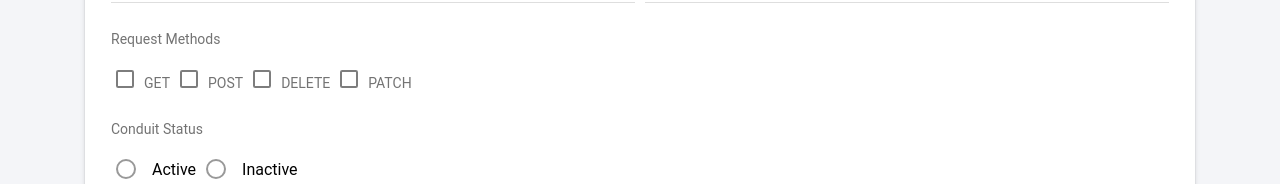
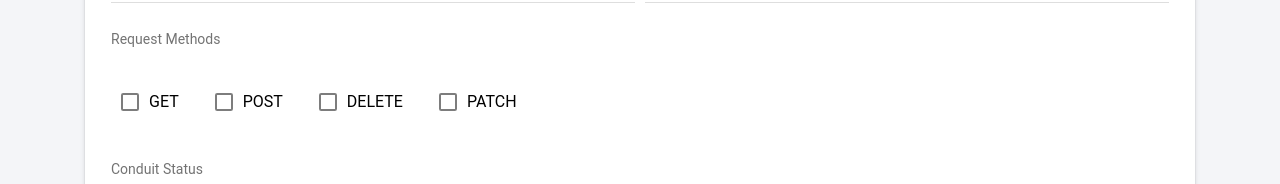
Before and after one commit to million-views/praas, a React (Create React App) app in the folder praas-app-ionic/: page /conduit/create in a window 1280 px wide. Shown: the part 327-511 px from the top of the page. Built offline with nearby package versions, Linux system fonts and the light colour scheme; no server answers; sample sign-in values are in the browser's storage.

Commit message:
Fixing alignment of request methods

```diff
--- a/praas-app-ionic/src/components/Form/Checkbox/index.tsx
+++ b/praas-app-ionic/src/components/Form/Checkbox/index.tsx
@@ -1,5 +1,5 @@
 import React from 'react';
-import { IonCheckbox, IonLabel } from '@ionic/react';
+import { IonCheckbox, IonLabel, IonItem, IonCol, IonRow } from '@ionic/react';
 import { Controller, useFormContext } from 'react-hook-form';
 
 type CheckboxProps = {
@@ -27,7 +27,8 @@ export const CheckBox = ({
   onChange,
 }: CheckboxProps) => {
   return (
-    <>
+    <IonCol sizeXs="6" sizeMd="auto">
+      <IonItem className="ion-no-padding ion-item--no-background" lines="none">
         <Controller
           as={IonCheckbox}
           name={name}
@@ -36,7 +37,8 @@ export const CheckBox = ({
           onChangeName="onIonChange"
         ></Controller>
         <IonLabel className="checkbox__label">{label}</IonLabel>
-    </>
+      </IonItem>
+    </IonCol>
   );
 };
 
@@ -48,7 +50,7 @@ export const CheckBoxGroup = ({
   const { getValues } = useFormContext();
   const selected = getValues()[name] || defaultChecked || [];
   return (
-    <>
+    <IonRow>
       {options.map((option) => {
         const checked = selected.includes(option.value);
         return (
@@ -61,6 +63,6 @@ export const CheckBoxGroup = ({
           />
         );
       })}
-    </>
+    </IonRow>
   );
 };
```
Lines whose indentation alone changed are shown as unchanged.
